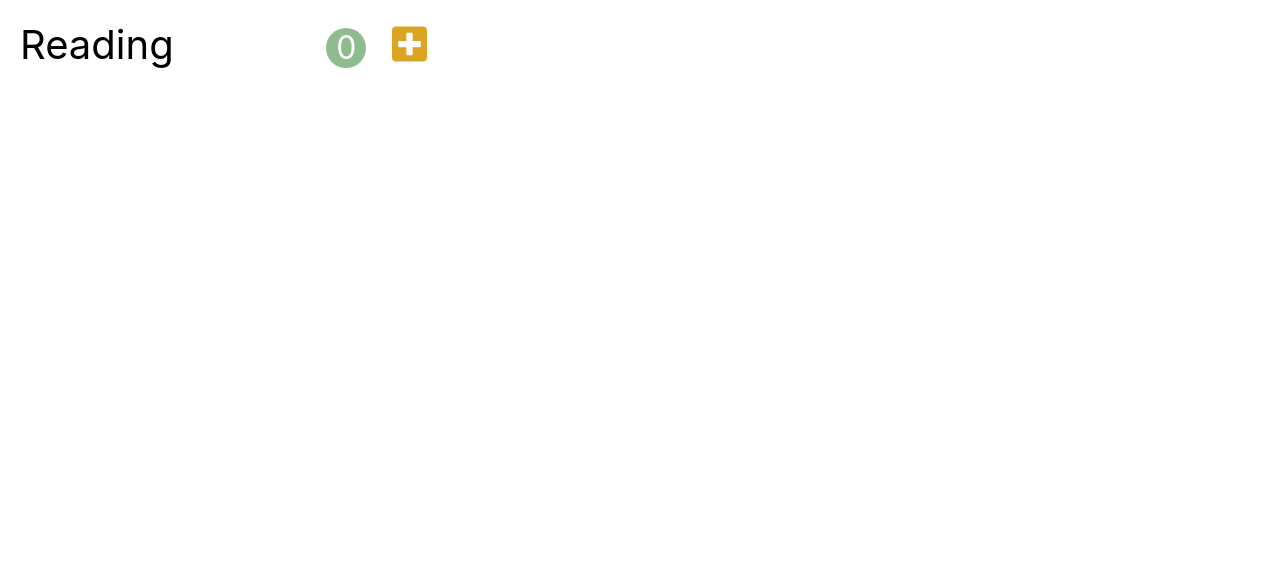
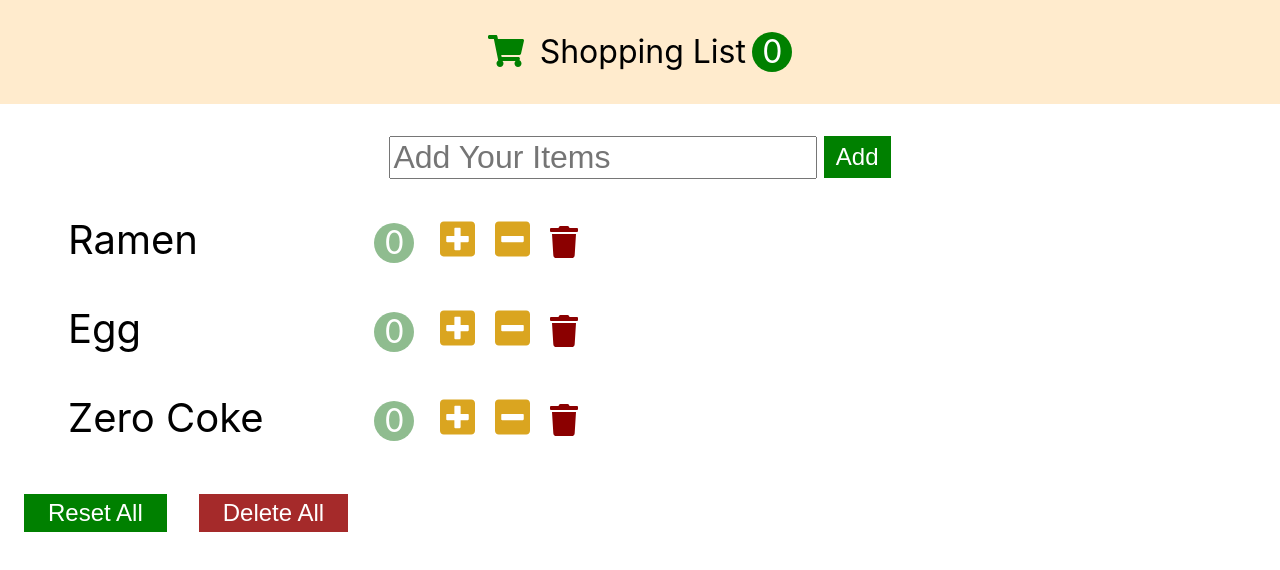
Before and after one commit to jkim8/grocery_list, a React (Create React App) app: page / in a window 1280 px wide. Shown: the top 570 px of the page. Built offline with nearby package versions, Linux system fonts and the light colour scheme.

Commit message:
back to original app

```diff
--- a/src/index.js
+++ b/src/index.js
@@ -3,14 +3,14 @@ import ReactDOM from 'react-dom';
 import './index.css';
 import App from './app';
 import '@fortawesome/fontawesome-free/js/all.js';
-import SimpleHabit from './components/simpleHabit';
+// import SimpleHabit from './components/simpleHabit';
 
 
 
 ReactDOM.render(
   <React.StrictMode>
-    {/* <App /> */}
-    <SimpleHabit />
+    <App />
+    {/* <SimpleHabit /> */}
   </React.StrictMode>,
   document.getElementById('root')
 );
```
